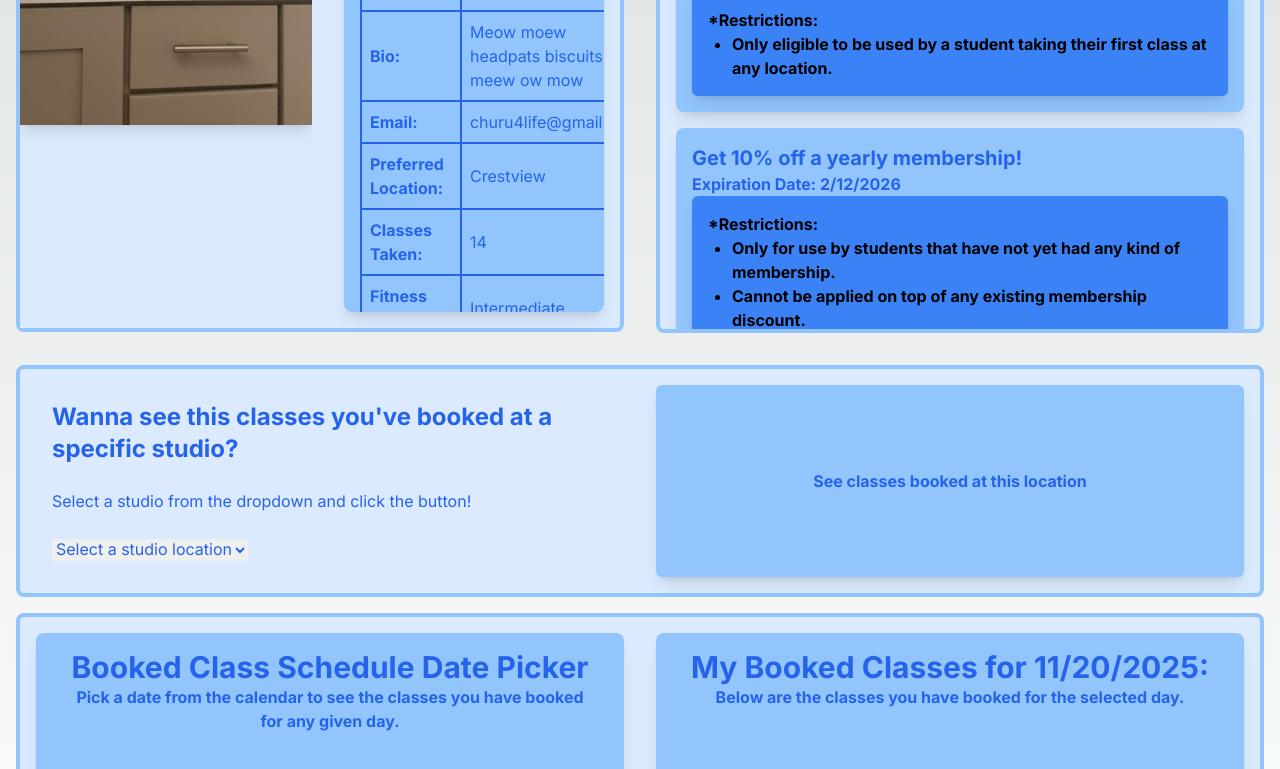
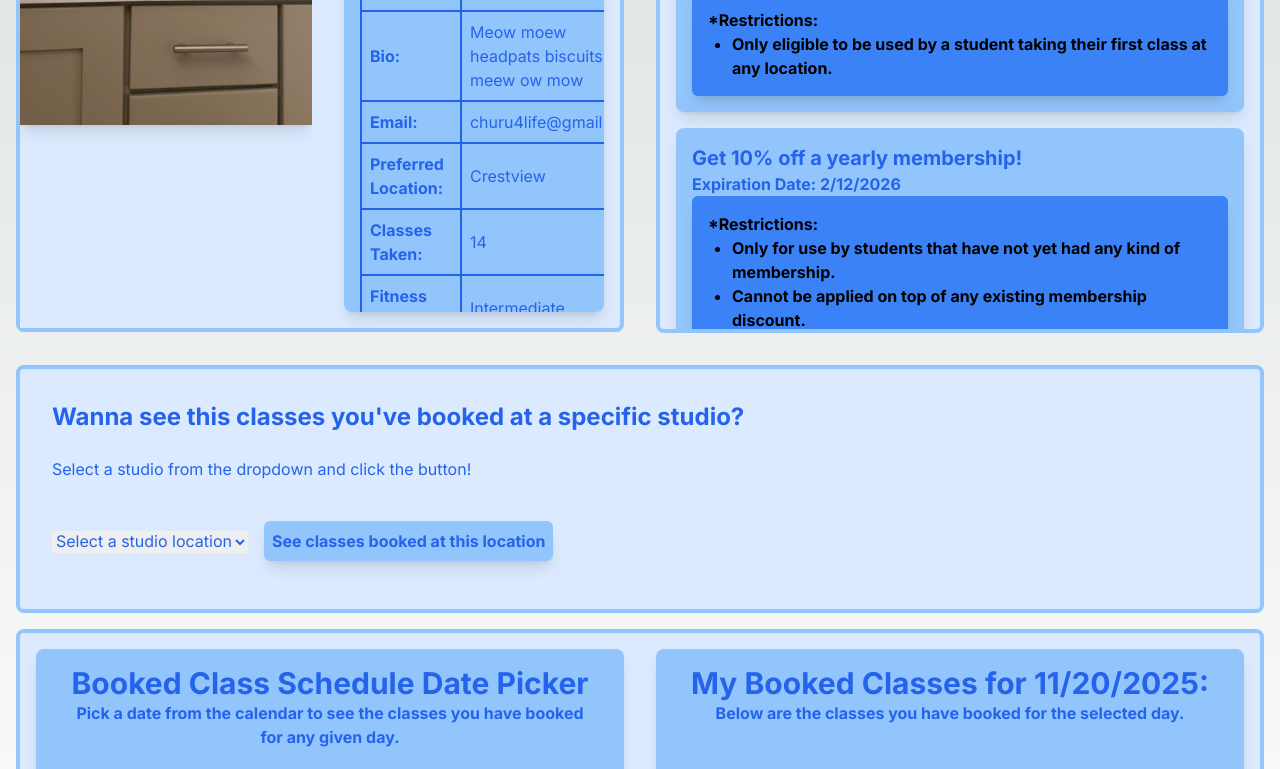
Before and after one commit to Robchike9290/YogaBookingPlatform, a Next.js app: page /profile in a window 1280 px wide. Shown: the part 516-1285 px from the top of the page. Built offline with nearby package versions, Linux system fonts and the light colour scheme.

Commit message:
Make landing page format more interesting

```diff
--- a/src/_components/LocationPicker.tsx
+++ b/src/_components/LocationPicker.tsx
@@ -13,9 +13,9 @@ export default function LocationPicker({
   selectCta,
 }: LocationPickerProps) {
   const { allStudios } = usePlatformContext();
+
   return (
-    <div className="grid grid-cols-2">
-      <div className="col-start-1 row-start-1 m-8">
+    <div className="m-8 w-fit">
       <h2 className="text-2xl font-bold">{title}</h2>
       <br />
       <p>{description}</p>
@@ -34,9 +34,8 @@ export default function LocationPicker({
         {/* TODO: find out how to display generic option for just when on
           profile and you want to see ALL your classes. */}
       </select>
-      </div>
       <button
-        className="col-start-2 m-4 rounded-md bg-blue-300 p-4 font-bold shadow-lg"
+        className="m-4 h-min rounded-md bg-blue-300 p-2 font-bold shadow-lg"
         onClick={handleClickButton}
       >
         {buttonCta}
--- a/src/app/_components/CurrentStudioAndSelection.tsx
+++ b/src/app/_components/CurrentStudioAndSelection.tsx
@@ -29,7 +29,8 @@ export default function CurrentStudioAndSelection({
   };
 
   return (
-    <div className="col-span-2 col-start-1 row-span-1 row-start-1 m-8 rounded-lg border-4 border-blue-300 bg-blue-100 p-8 text-blue-600">
+    // TODO: Add in testimonials to fill in blank square
+    <div className="col-span-1 col-start-2 row-span-1 row-start-1 m-8 rounded-lg border-4 border-blue-300 bg-blue-100 p-8 text-blue-600">
       <LocationPicker
         handleClickButton={handleClickButton}
         handleChangeStudioName={handleChangeStudioName}
```
Lines whose indentation alone changed are shown as unchanged.
